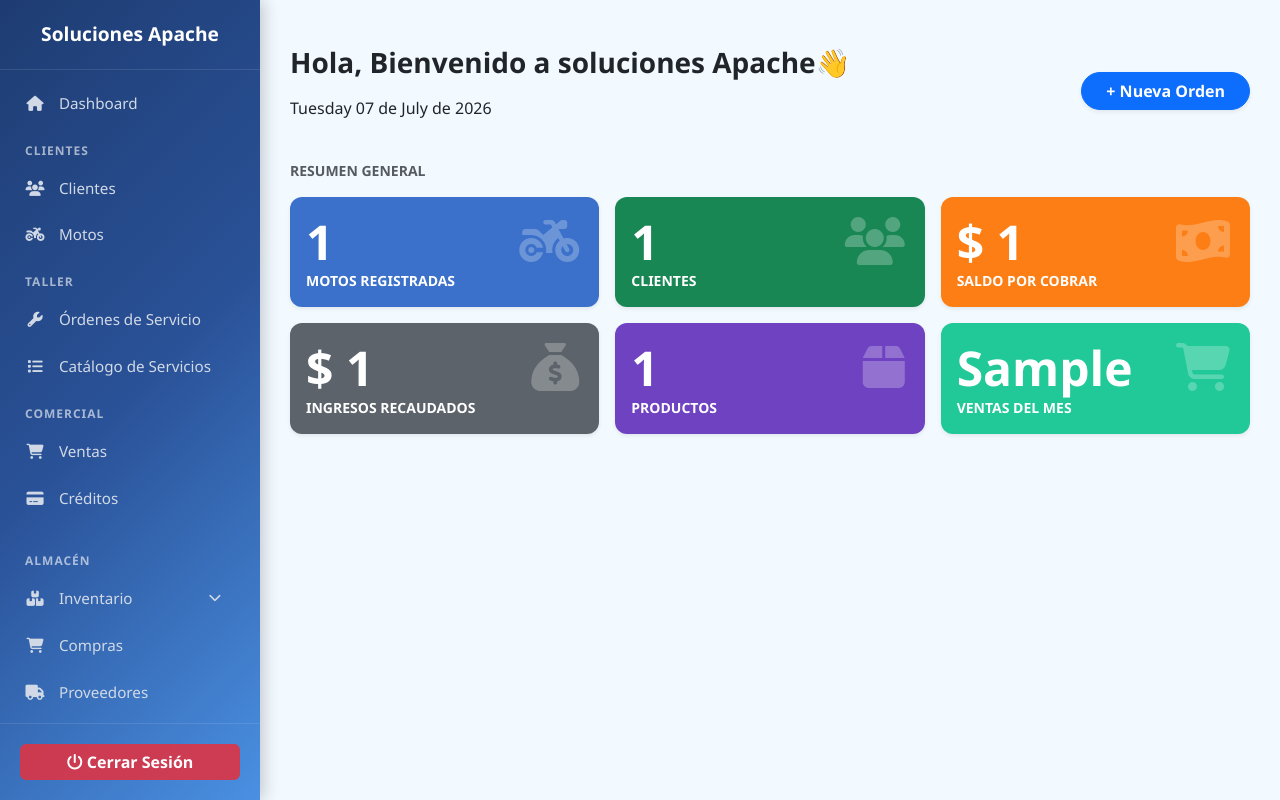
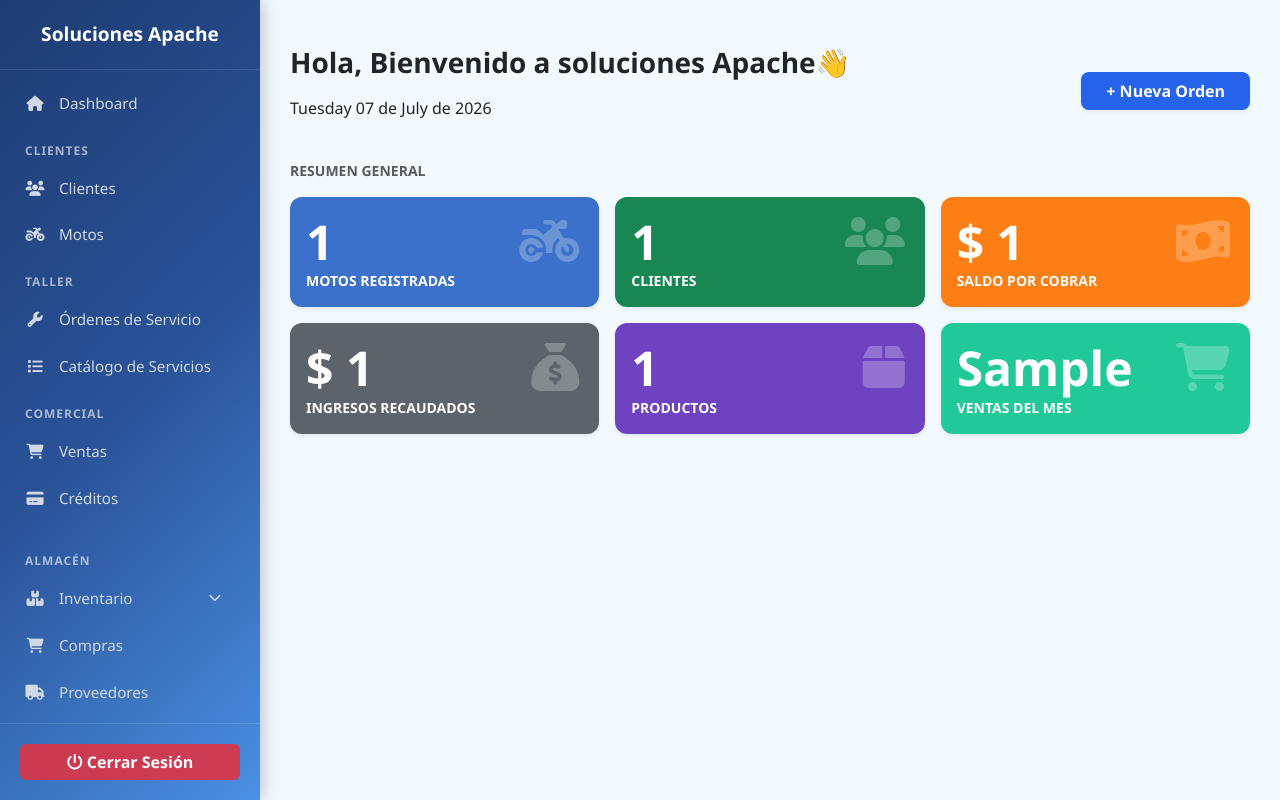
Before and after one commit to Marii060/SolucionesApache, a Django app: template gestion/templates/gestion/dashboard.html in a window 1280 px wide. Run offline with Django 5.2, Linux system fonts and the light colour scheme; the template is opened without the code that fills it: most values are stand-ins (such as "Sample title", 1, 10 or a date in 2020); some libraries are stand-ins or nearby versions.

Commit message:
Actualizar el boton de acceso rapido a nueva ordenpara que sea funcional

```diff
--- a/gestion/templates/gestion/dashboard.html
+++ b/gestion/templates/gestion/dashboard.html
@@ -12,9 +12,9 @@
 <p>{% now "l d \d\e F \d\e Y" %}</p>
 </p>
     </div>
-    <button class="btn btn-primary rounded-pill px-4 fw-bold shadow-sm">
-        + Nueva Orden
-    </button>
+    <a href="{% url 'operaciones:crear_servicio' %}" class="btn fw-bold px-4 shadow-sm" style="background-color: #2563eb; color: white; border-radius: 8px;">
+            + Nueva Orden
+        </a>
 </div>
 
 <p class="text-muted small fw-bold mb-3">RESUMEN GENERAL</p>
```
